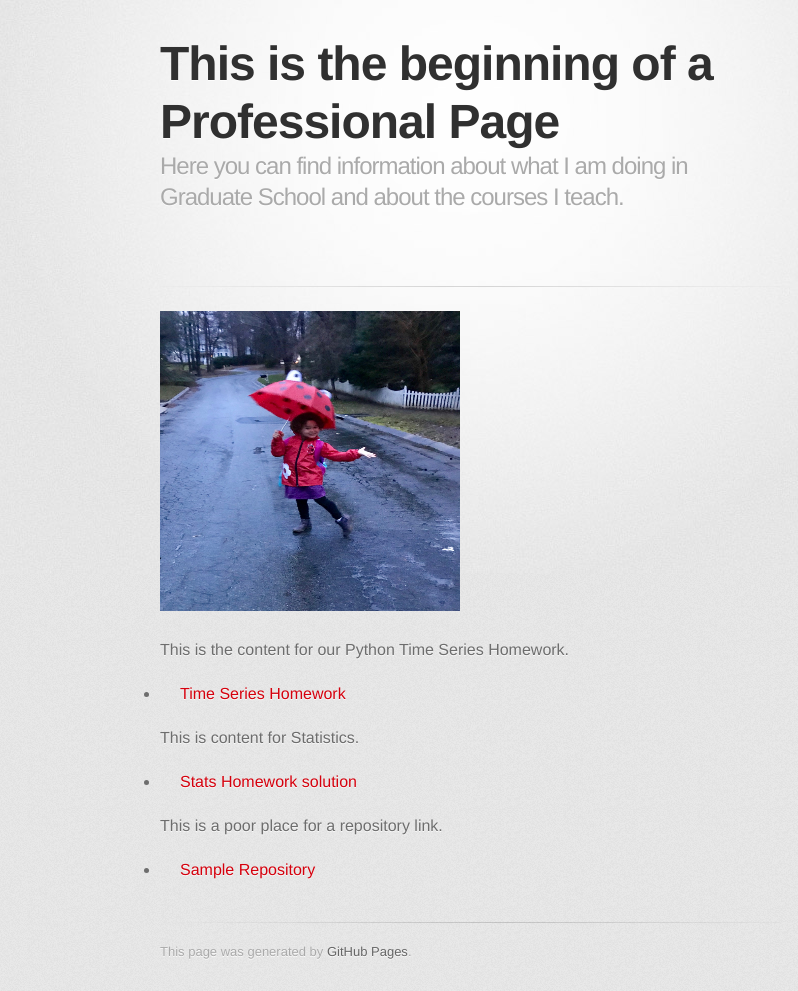
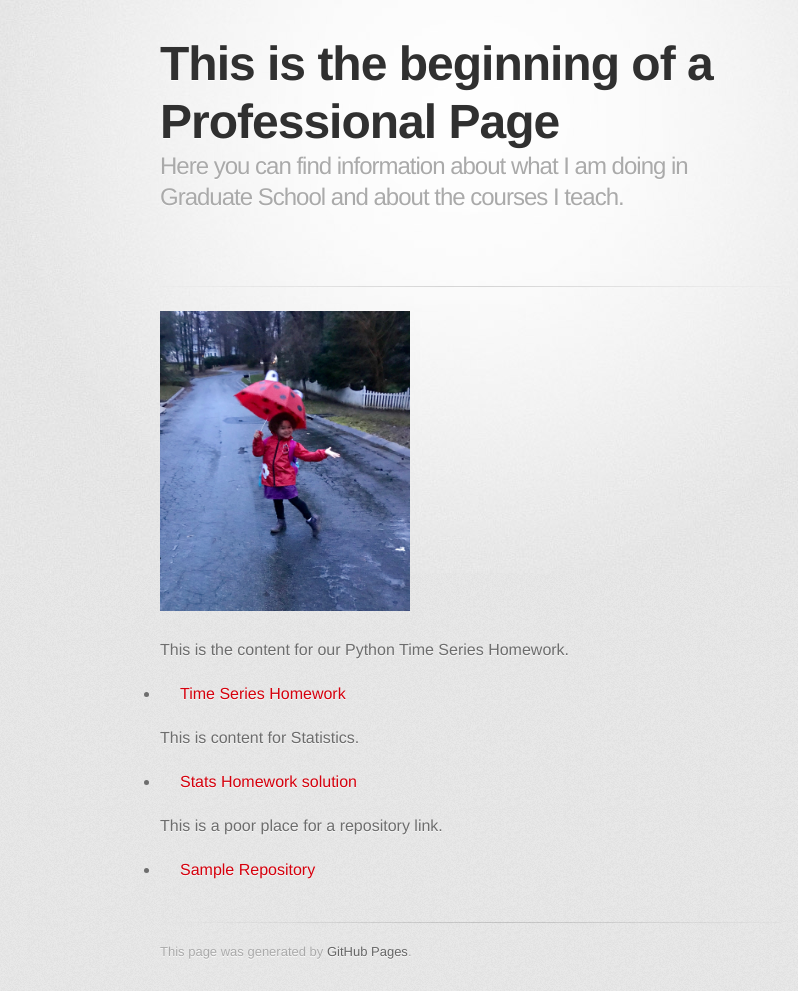
Before and after one commit to bmarlin96/bmarlin96.github.io, a Jekyll site: the page built from index.md, in a window 1280 px wide. Shown: the whole page, without its empty margins (170-968 px from the left). Built offline with Jekyll 4.4.1, drawn with Linux system fonts in a browser that asks for light colours; some web fonts are replaced; our own code applies the rules of GitHub Pages for plain Markdown files.

Commit message:
Update index.md

```diff
--- a/index.md
+++ b/index.md
@@ -2,7 +2,7 @@
 title: This is the beginning of a Professional Page
 description: Here you can find information about what I am doing in Graduate School and about the courses I teach.
 ---
-![My Picture](/pics/T.jpg){:height="300px" width="300px"}
+![My Picture](/pics/T.jpg){:height="300px" width="250px"}
 
 This is the content for our Python Time Series Homework.
 - [Time Series Homework](/Timeseries/index.md)
```
